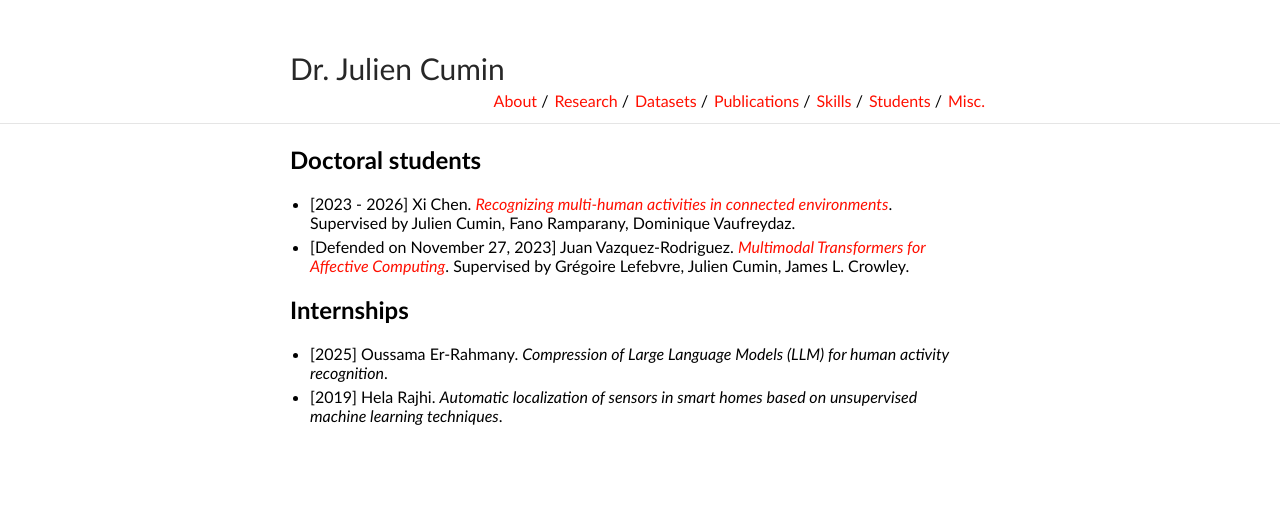
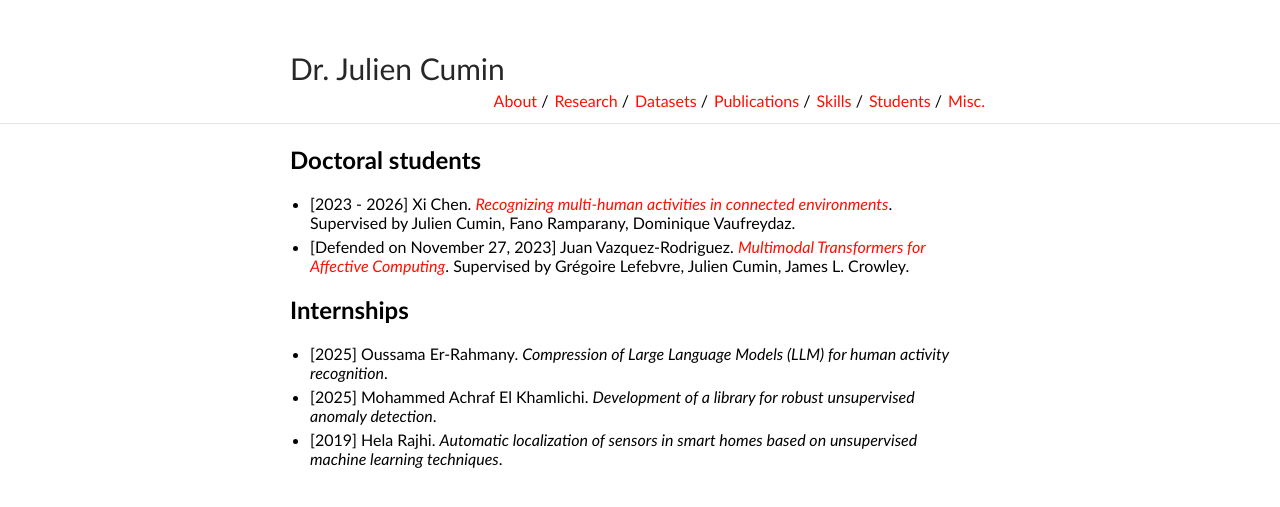
Before and after one commit to JCumin/jcumin.github.io, a Jekyll site: the page built from students.md, in a window 1280 px wide. Shown: the top 507 px of the page. Built offline with Jekyll 4.4.1, drawn with Linux system fonts in a browser that asks for light colours.

Commit message:
Update students.md

```diff
--- a/students.md
+++ b/students.md
@@ -13,4 +13,5 @@ title: Students
 ## Internships
 
 - [2025] Oussama Er-Rahmany. *Compression of Large Language Models (LLM) for human activity recognition*.
+- [2025] Mohammed Achraf El Khamlichi. *Development of a library for robust unsupervised anomaly detection*.
 - [2019] Hela Rajhi. *Automatic localization of sensors in smart homes based on unsupervised machine learning techniques*.
```
